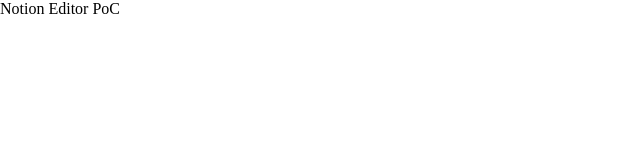
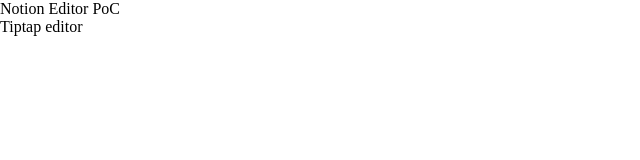
Before and after one commit to mikuhann/notion-editor-poc, a React (Vite) app: page /tiptap in a window 1280 px wide. Shown: the top 160 px of the page, without its empty margins (0-640 px from the left). Built offline with nearby package versions, Linux system fonts and the light colour scheme.

Commit message:
added base

```diff
--- a/src/App.tsx
+++ /dev/null
@@ -1,5 +0,0 @@
-function App() {
-  return <div>Notion Editor PoC</div>;
-}
-
-export default App;
--- /dev/null
+++ b/src/app/router.tsx
@@ -0,0 +1,25 @@
+import { createBrowserRouter, Navigate } from 'react-router-dom';
+
+import { AppLayout } from '@/layouts/AppLayout';
+import { LexicalPage } from '@/pages/LexicalPage';
+import { TiptapPage } from '@/pages/TiptapPage';
+
+export const router = createBrowserRouter([
+  {
+    element: <AppLayout />,
+    children: [
+      {
+        index: true,
+        element: <Navigate to="/tiptap" replace />,
+      },
+      {
+        path: 'tiptap',
+        element: <TiptapPage />,
+      },
+      {
+        path: 'lexical',
+        element: <LexicalPage />,
+      },
+    ],
+  },
+]);
--- /dev/null
+++ b/src/layouts/AppLayout.tsx
@@ -0,0 +1,13 @@
+import { Outlet } from 'react-router-dom';
+
+export const AppLayout = () => {
+  return (
+    <div>
+      <header>Notion Editor PoC</header>
+
+      <main>
+        <Outlet />
+      </main>
+    </div>
+  );
+};
--- a/src/main.tsx
+++ b/src/main.tsx
@@ -1,12 +1,13 @@
 import { StrictMode } from 'react';
 import { createRoot } from 'react-dom/client';
+import { RouterProvider } from 'react-router-dom';
 
-import App from '@/App';
+import { router } from '@/app/router';
 
 import './index.css';
 
 createRoot(document.getElementById('root')!).render(
   <StrictMode>
-    <App />
+    <RouterProvider router={router} />
   </StrictMode>,
 );
--- /dev/null
+++ b/src/pages/LexicalPage.tsx
@@ -0,0 +1,3 @@
+export const LexicalPage = () => {
+  return <div>Lexical editor</div>;
+};
--- /dev/null
+++ b/src/pages/TiptapPage.tsx
@@ -0,0 +1,3 @@
+export const TiptapPage = () => {
+  return <div>Tiptap editor</div>;
+};
```
